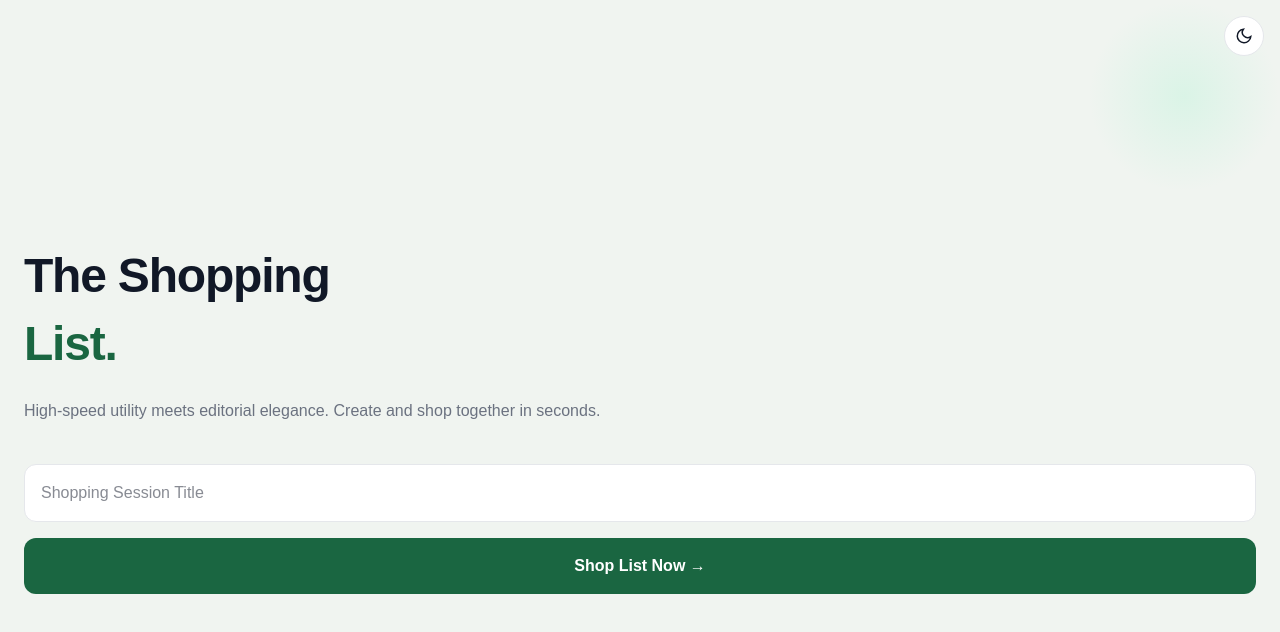
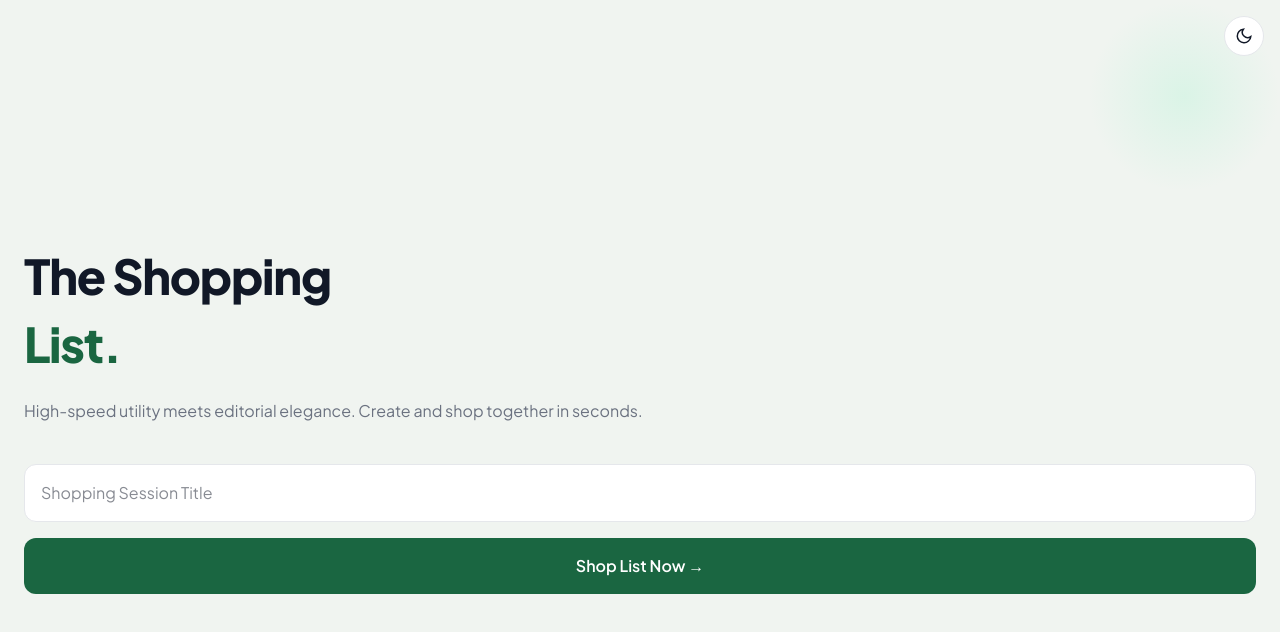
Before and after one commit to nomiexpensetracker/the-shopping-list, a Next.js app: page / in a window 1280 px wide. Shown: the top 632 px of the page. Built offline with nearby package versions, Linux system fonts and the light colour scheme.

Commit message:
feat: add vercel analytics, speed insight and google analytics tag

```diff
--- a/package.json
+++ b/package.json
@@ -13,6 +13,8 @@
     "@paralleldrive/cuid2": "^3.3.0",
     "@react-pdf/renderer": "^4.3.2",
     "@types/qrcode": "^1.5.6",
+    "@vercel/analytics": "^2.0.1",
+    "@vercel/speed-insights": "^2.0.0",
     "next": "16.2.2",
     "qrcode": "^1.5.4",
     "react": "19.2.4",
--- a/src/app/globals.css
+++ b/src/app/globals.css
@@ -22,7 +22,7 @@
   --color-card: var(--card);
   --color-muted: var(--muted);
   --color-border: var(--border);
-  --font-sans: var(--font-geist-sans);
+  --font-sans: var(--font-jakarta-sans);
 }
 
 .dark {
@@ -53,7 +53,7 @@ html {
 }
 
 body {
+  color: var(--foreground);
   background: var(--background);
-  color: var(--foreground);
-  font-family: Arial, Helvetica, sans-serif;
+  font-family: var(--font-sans);
 }
--- a/src/app/layout.tsx
+++ b/src/app/layout.tsx
@@ -1,14 +1,18 @@
+import Script from "next/script";
 import type { Metadata } from "next";
-import { Geist } from "next/font/google";
+import { Analytics } from '@vercel/analytics/next';
+import { SpeedInsights } from '@vercel/speed-insights/next';
+import { Plus_Jakarta_Sans } from "next/font/google";
+
 import "./globals.css";
 
-const geistSans = Geist({
-  variable: "--font-geist-sans",
+const jakartaSans = Plus_Jakarta_Sans({
+  variable: "--font-jakarta-sans",
   subsets: ["latin"],
 });
 
 export const metadata: Metadata = {
-  title: "The Shopping List — collaborative group shopping",
+  title: "The Shopping List — Collaborative Group Shopping",
   description:
     "Create or join a group shopping session in seconds. Collaborate on a shared list, track your budget, and finish with a digital receipt.",
 };
@@ -21,9 +25,27 @@ export default function RootLayout({
   return (
     <html
       lang="en"
-      className={`${geistSans.variable} h-full antialiased`}
+      className={`${jakartaSans.variable} h-full antialiased`}
     >
-      <body className="min-h-full flex flex-col">{children}</body>
+      <head>
+        <Script
+          src="https://www.googletagmanager.com/gtag/js?id=G-EG3HB87D9P"
+          strategy="afterInteractive"
+        />
+        <Script id="gtag-init" strategy="afterInteractive">
+          {`
+            window.dataLayer = window.dataLayer || [];
+            function gtag(){dataLayer.push(arguments);}
+            gtag('js', new Date());
+            gtag('config', 'G-EG3HB87D9P');
+          `}
+        </Script>
+      </head>
+      <body className="min-h-full flex flex-col">
+        {children}
+        <Analytics />
+        <SpeedInsights />
+      </body>
     </html>
   );
 }
```
Also changed, not shown: 1 other file (tests, documents, lock files or other folders).
